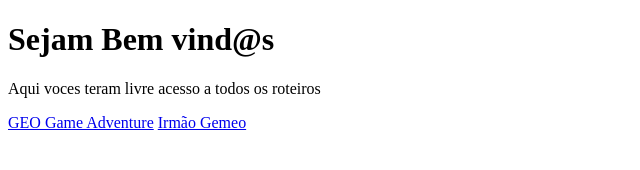
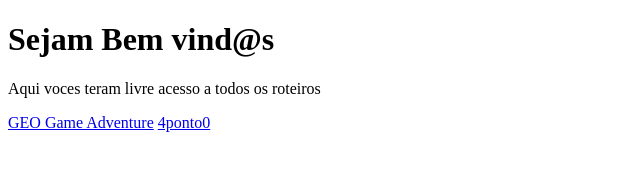
Before and after one commit to Gildongledson/gildongledson.github.io, a plain HTML site: page index.html in a window 1280 px wide. Shown: the full height of the page, 0-640 px from the left. Drawn offline with Linux system fonts and the light colour scheme.

Commit message:
Update index.html

```diff
--- a/index.html
+++ b/index.html
@@ -8,6 +8,6 @@
 <h1>Sejam Bem vind@s</h1>
 <p>Aqui voces teram livre acesso a todos os roteiros</p>
   <a href="https://gildongledson.github.io/gamegeograf/">GEO Game Adventure</a>
-  <a href="https://gildongledson.github.io/Projeto-com-THREEJS/">Irmão Gemeo</a>
+  <a href="https://gildongledson.github.io/Indrustia4ponto0/">4ponto0</a>
 </body>
 </html>
```
